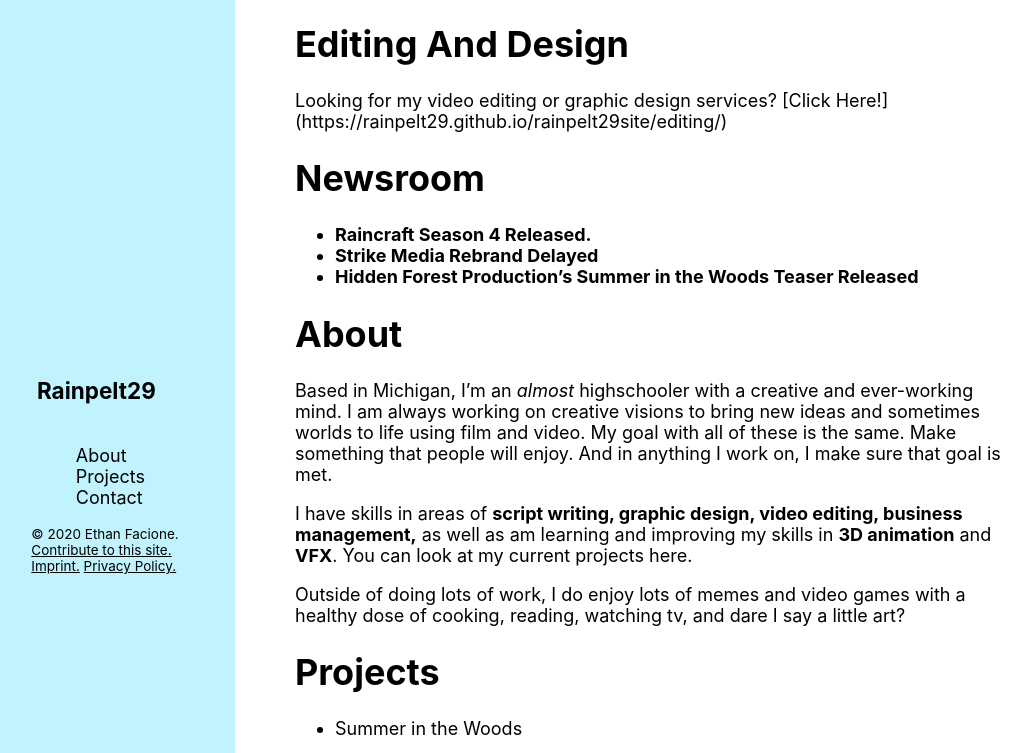
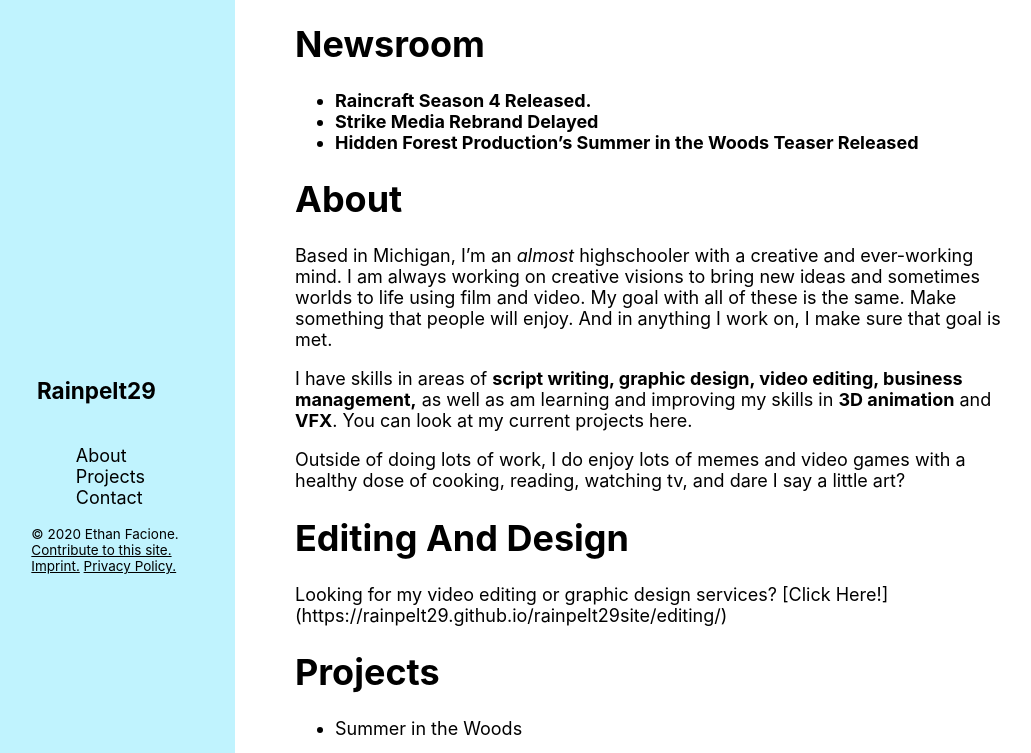
Before and after one commit to Rainpelt29/rainpelt29site, a Jekyll site: the page built from index.md, in a window 1280 px wide and 900 px high, cut to the strip 0-753 px from the top of the window. Shown: the whole strip, without its empty margins (35-1066 px from the left). Built offline with Jekyll 4.4.1, drawn with Linux system fonts in a browser that asks for light colours; some web fonts are replaced; part of the change alters nothing that is shown.

```diff
--- a/index.md
+++ b/index.md
@@ -3,14 +3,12 @@ layout: page
 title: Home
 ---
 
-# Editing And Design
-Looking for my video editing or graphic design services? [Click Here!] (https://rainpelt29.github.io/rainpelt29site/editing/)
+
 
 # Newsroom
 - [**Raincraft Season 4 Released.**]()
 - [**Strike Media Rebrand Delayed**](https://www.youtube.com/watch?v=_Ap1jG611Ho)
 - [**Hidden Forest Production's Summer in the Woods Teaser Released**](#projects)
-
 
 
 # About
@@ -19,6 +17,9 @@ Based in Michigan, I’m an *almost* highschooler with a creative and ever-worki
 I have skills in areas of **script writing, graphic design, video editing, business management,** as well as am learning and improving my skills in **3D animation** and **VFX**. [You can look at my current projects here.](#projects)
 
 Outside of doing lots of work, I do enjoy lots of memes and video games with a healthy dose of cooking, reading, watching tv, and dare I say a little art?
+
+# Editing And Design
+Looking for my video editing or graphic design services? [Click Here!] (https://rainpelt29.github.io/rainpelt29site/editing/)
 
 # Projects
 - [Summer in the Woods]()
```
